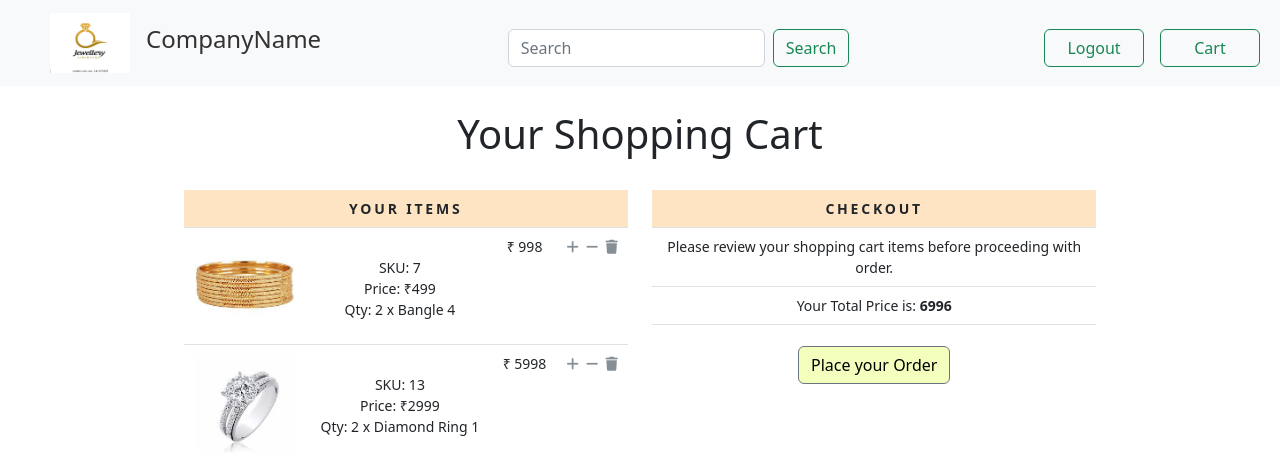
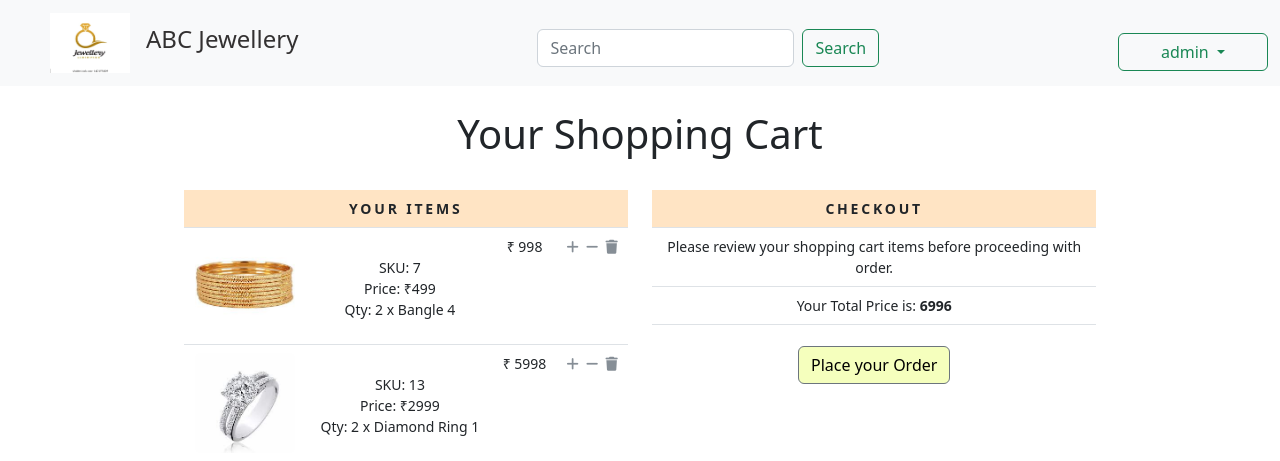
Before and after one commit to sagarrb1805/E-com, a Django app: page /cart/ in a window 1280 px wide. Shown: the top 461 px of the page. Run offline with Django 3.2, Linux system fonts and the light colour scheme; a user stored in the database is signed in; data comes from the database, SQL or seed files in the repository; both versions use the stored data as it was after the commit.

Commit message:
changed login, logout, cart items in home header into a single dropdown menu.

```diff
--- a/Estore/Estore/settings.py
+++ b/Estore/Estore/settings.py
@@ -27,7 +27,7 @@ SECRET_KEY = 'django-insecure-$*gmo%th*$f(y($ewf@umz8n29j7#3ggd%c0f@d@rsn1-p@sc!
 # SECURITY WARNING: don't run with debug turned on in production!
 DEBUG = True
 
-ALLOWED_HOSTS = []
+ALLOWED_HOSTS = ['*']
 
 
 # Application definition
--- a/Estore/templates/header.html
+++ b/Estore/templates/header.html
@@ -8,7 +8,7 @@
         <div>
             <a class="navbar-brand" href="{% url 'products:home_view' %}" style="float: left;"><img class="navbar-brand-image" src="{% static 'logo.webp' %}" alt=""></a>
 
-            <a class=" company-name" aria-current="page" style="float: left; margin-top: 17px;"><h4>CompanyName</h4></a>
+            <a class=" company-name" aria-current="page" style="float: left; margin-top: 17px;"><h4>ABC Jewellery</h4></a>
         <button class="navbar-toggler" type="button" data-bs-toggle="collapse" data-bs-target="#navbarSupportedContent" aria-controls="navbarSupportedContent" aria-expanded="false" aria-label="Toggle navigation">
         <span class="navbar-toggler-icon"></span>
         </button>
@@ -30,7 +30,7 @@
 
             <div>
                 <ul class="navbar-nav me-auto mb-2 mb-lg-0">
-                    <li class="nav-item">
+                    {% comment %} <li class="nav-item">
                         {% if request.user.is_authenticated %}
                         <a class="nav-link" href="{% url 'accounts:user_logout' %}"><button class="btn btn-outline-success" style="width: 100px;">Logout</button></a>
                         {% else %}
@@ -39,7 +39,31 @@
                     </li>
                     <li class="nav-item">
                         <a class="nav-link" href="{% url 'cart:cart_detail' %}"><button class="btn btn-outline-success" style="width: 100px;">Cart</button></a>
+                    </li> {% endcomment %}
+
+                    <li class="nav-item dropdown">
+                        <div class="dropdown pt-2">
+                            {% if request.user.is_authenticated %}
+                            <button class="btn btn-outline-success dropdown-toggle" type="button" id="dropdownMenuButton1" data-bs-toggle="dropdown" aria-expanded="false" style="width:150px">
+                              {{ request.user.first_name }}
+                            </button>
+                            {% else %}
+                            <button class="btn btn-outline-success dropdown-toggle" type="button" id="dropdownMenuButton1" data-bs-toggle="dropdown" aria-expanded="false" style="width:150px">
+                                Accounts
+                              </button>
+                            {% endif %}
+                            <ul class="dropdown-menu" aria-labelledby="dropdownMenuButton1">
+                                {% if request.user.is_authenticated %}
+                                <li><a class="dropdown-item" href="{% url 'accounts:user_logout' %}">Logout</a></li>
+                                {% else %}
+                                <li><a class="dropdown-item" href="{% url 'accounts:user_login' %}">Login</a></li>
+                                {% endif %}
+                                <li><a class="dropdown-item" href="{% url 'cart:cart_detail' %}">Cart</a></li>
+
+                            </ul>
+                          </div>
                     </li>
+
                 </ul>
             </div>
 
```
Also changed, not shown: Estore/products/views.py (+0 -18 lines), Estore/db.sqlite3, Estore/media/ProductImages/Bangle22.jpeg (added), Estore/media/ProductImages/Bangle7_7RGDwXV.jpeg (added), Estore/media/ProductImages/Bangle91.jpeg (added).
